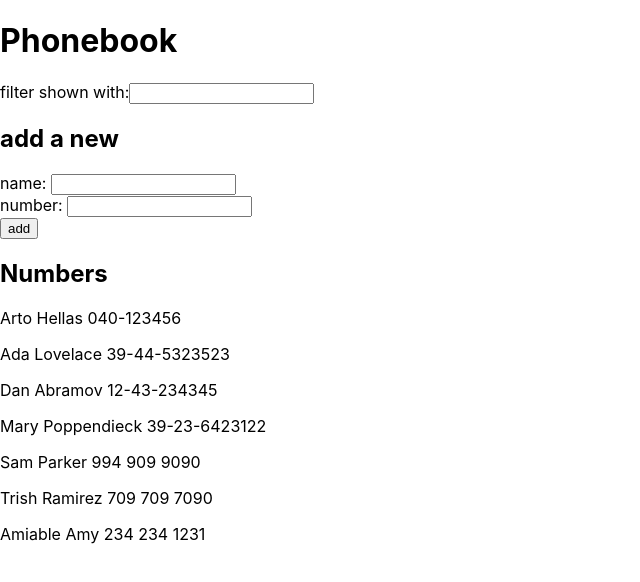
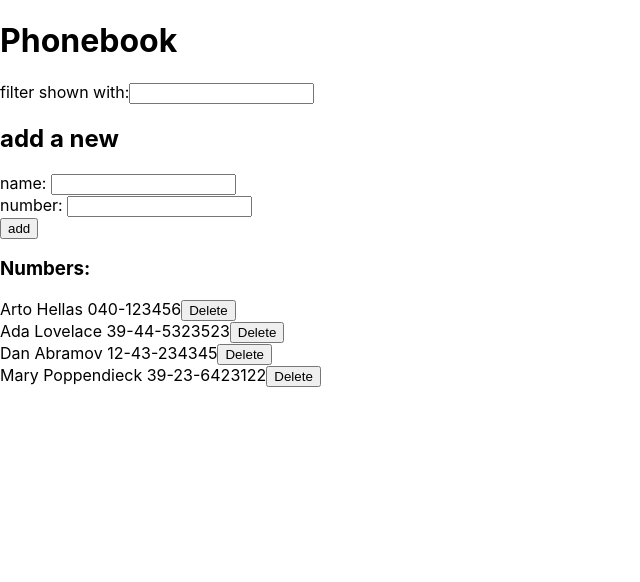
Before and after one commit to samuelaparker/Full-Stack-Open-2020, a React (Create React App) app in the folder part 2/phonebook/: page / in a window 1280 px wide. Shown: the top 582 px of the page, without its empty margins (0-640 px from the left). Built offline with nearby package versions, Linux system fonts and the light colour scheme; data requests are answered from the project's data file.

Commit message:
ex. 2.17

```diff
--- a/part 2/phonebook/db.json
+++ b/part 2/phonebook/db.json
@@ -19,21 +19,6 @@
       "name": "Mary Poppendieck",
       "number": "39-23-6423122",
       "id": 4
-    },
-    {
-      "name": "Sam Parker",
-      "number": "994 909 9090",
-      "id": 5
-    },
-    {
-      "name": "Trish Ramirez",
-      "number": "709 709 7090",
-      "id": 6
-    },
-    {
-      "name": "Amiable Amy",
-      "number": "234 234 1231",
-      "id": 7
     }
   ]
 }
--- a/part 2/phonebook/src/App.js
+++ b/part 2/phonebook/src/App.js
@@ -1,5 +1,4 @@
 import React, { useState, useEffect } from 'react'
-import axios from 'axios'
 import personService from './services/persons'
 
 const App = () => {
@@ -7,6 +6,8 @@ const App = () => {
   const [newName, setNewName] = useState('')
   const [newNumber, setNumber] = useState('')
   const [filterInput, setFilterInput] = useState('')
+
+  const filteredPeople = persons.map(n => n).filter(n => n.name.toLocaleLowerCase().includes(filterInput.toLocaleLowerCase()))
 
   useEffect(() => {
     personService
@@ -20,7 +21,8 @@ const App = () => {
     event.preventDefault()
     const personObject = {
       name: newName,
-      number: newNumber
+      number: newNumber,
+      id: persons.length + 1,
     }
     if (persons.some(n => n.name === newName) || persons.some(n => n.number === newNumber)) {
       alert(`${newName} ${newNumber} is already added to the phonebook`)
@@ -47,7 +49,20 @@ const App = () => {
     setFilterInput(event.target.value)
   }
 
-  const filteredPeople = persons.map(n => n).filter(n => n.name.toLocaleLowerCase().includes(filterInput.toLocaleLowerCase()))
+  const deletePerson = (id) => {
+    let person = persons.find(n => n.id === id)
+    if (window.confirm(`Are you sure you want to delete ${person.name}?`)) {
+      personService
+        .deleteResource(id)
+        .then(() => {
+          setPersons(persons.filter(n => n.id !== id))
+        })
+        .catch(error => {
+          console.log(error)
+        })
+    }
+    console.log(persons.filter(n => n.id !== id))
+  }
 
   return (
     <div>
@@ -65,7 +80,17 @@ const App = () => {
         handleNameInput={handleNameInput}
         handleNumberInput={handleNumberInput}
       />
-      <Persons filteredPeople={filteredPeople} />
+      <div>
+        <h3>Numbers:</h3>
+        {filteredPeople.map((person) =>
+          <Person
+            key={person.id}
+            name={person.name}
+            number={person.number}
+            deletePerson={() => deletePerson(person.id)}
+          />
+        )}
+      </div>
     </div>
   )
 }
@@ -108,12 +133,12 @@ const PersonForm = (props) => {
 
 }
 
-const Persons = (props) => {
+const Person = (props) => {
   return (
     <div>
-      <h2>Numbers</h2>
       <div>
-        {props.filteredPeople.map(n => <p key={n.name}>{n.name} {n.number} </p>)}
+        {props.name} {props.number}
+        <button onClick={props.deletePerson}>Delete</button>
       </div>
     </div>
 
--- a/part 2/phonebook/src/services/persons.js
+++ b/part 2/phonebook/src/services/persons.js
@@ -16,5 +16,10 @@ const update = (id, newObject) => {
     return request.then(response => response.data)
 }
 
+const deleteResource = (id) => {
+    const request = axios.delete(`${baseUrl}/${id}`)
+    return request.then(response => response.data)
+}
+
 // eslint-disable-next-line import/no-anonymous-default-export
-export default { getAll, create, update }
+export default { getAll, create, update, deleteResource  }
```
Also changed, not shown: 1 other file (tests, documents, lock files or other folders).
